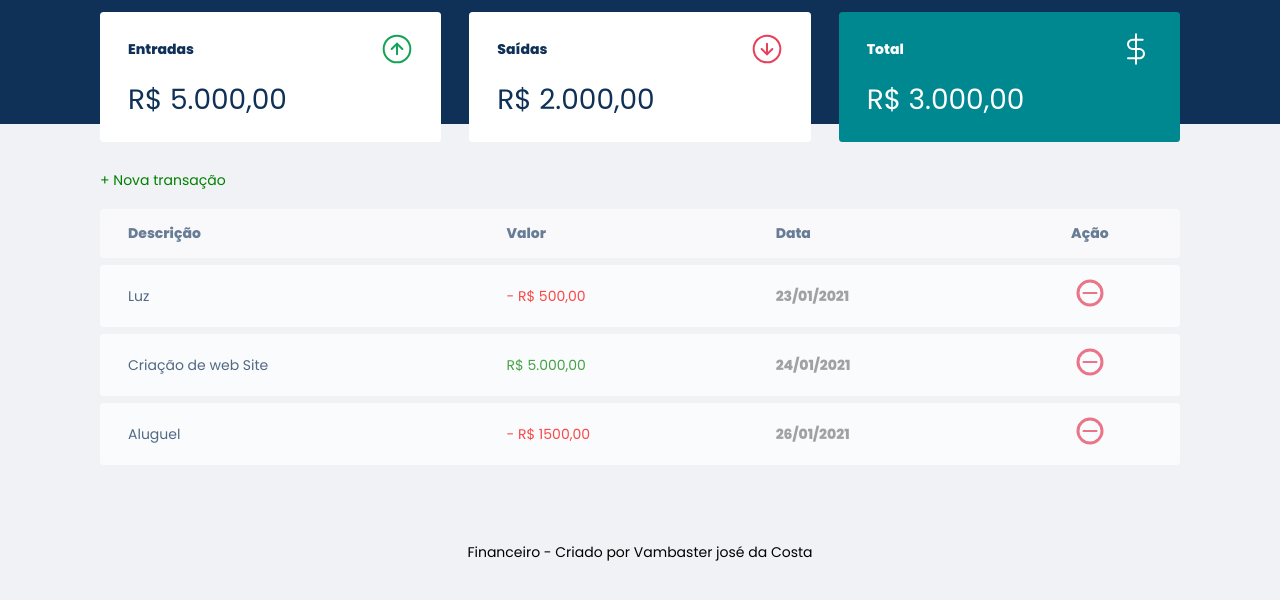
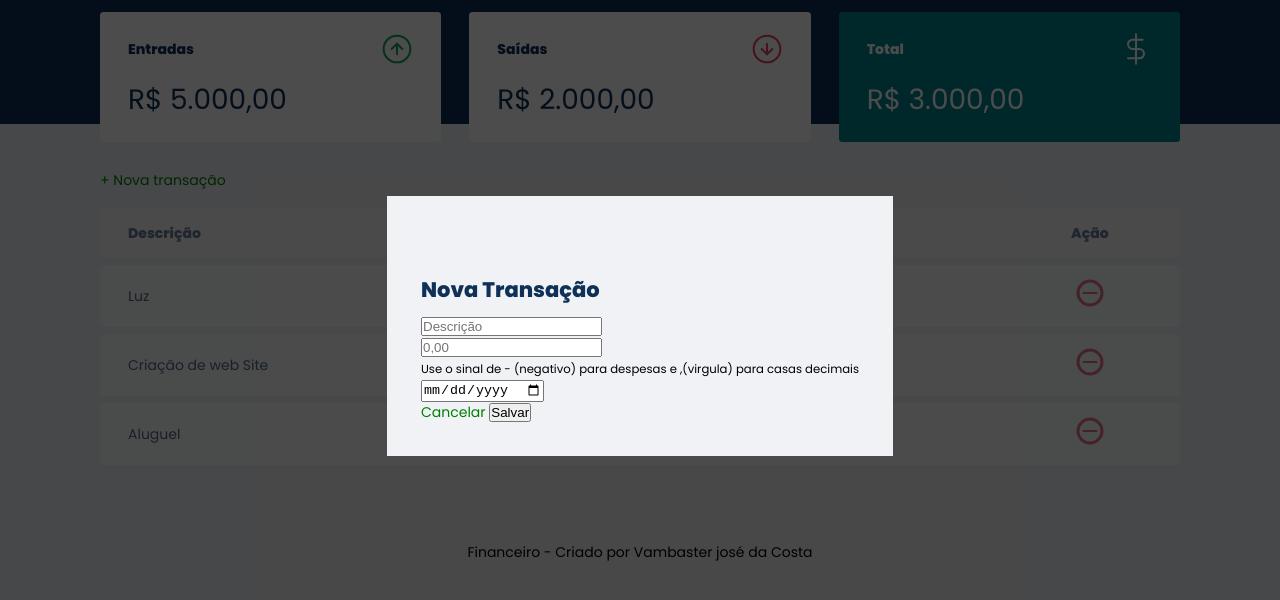
Before and after one commit to VambasterCosta/maratona-dicovery, a plain HTML site: page index.html in a window 1280 px wide. Shown: the part 74-674 px from the top of the page. Drawn offline with Linux system fonts and the light colour scheme.

Commit message:
Implementaçao do painel modal

```diff
--- a/index.html
+++ b/index.html
@@ -76,6 +76,41 @@
             </table>
         </section>
     </main>
+
+    <div class="modal-overlay active">
+        <div class="modal">
+            <div class="modal-content">
+             <div class="form">
+                 <h2>Nova Transação</h2>
+                 <form action="">
+                     <div class="input-group">
+                         <label class="sr-only" for="description">Descrição</label>
+                         <input type="text" id="description" name="description" placeholder="Descrição">
+                     </div>
+                     <div class="input-group">
+                        <label class="sr-only" for="amount">Valor</label>
+                        <input type="number" step="0.5" id="amount"
+                         name="amount" placeholder="0,00">
+                    </div>
+                    <small>Use o sinal de - (negativo) para despesas e ,(virgula) para casas decimais</small>
+                    <div class="input-group">
+                        <label class="sr-only" for="date">Data</label>
+                        <input type="date"  id="date"
+                         name="date">
+                    </div>
+
+                    <div class="input-group action">
+                        <a href="#" class="button calcel">Cancelar</a>
+                        <button>Salvar</button>
+                    </div>
+                    </form>
+             </div>
+            </div>
+        </div>
+    </div>
+
+
+
     <footer>
         <p>Financeiro - Criado por <strog>Vambaster josé da Costa</strog>
         </p>
--- a/style.css
+++ b/style.css
@@ -186,6 +186,43 @@ a:hover{
    text-align: center;
 }
 
+
+/* Modal */
+
+
+.modal-overlay{
+    width: 100%;
+    height: 100% ;
+    background-color: rgba(0,0,0, 0.7);
+    position: fixed;
+    top:0;
+    display: flex;
+    align-items: center;
+    justify-content: center ;
+    opacity: 0;
+    visibility: hidden;
+
+}
+.modal-overlay.active{
+    opacity: 1;
+    visibility: visible;
+}
+.modal{
+    background:#f0f2f5;
+    padding: 2.4rem ;
+    position: relative;
+
+}
+
+
+
+
+
+
+
+
+
+
 /*Footer*/
 
 footer{
```
